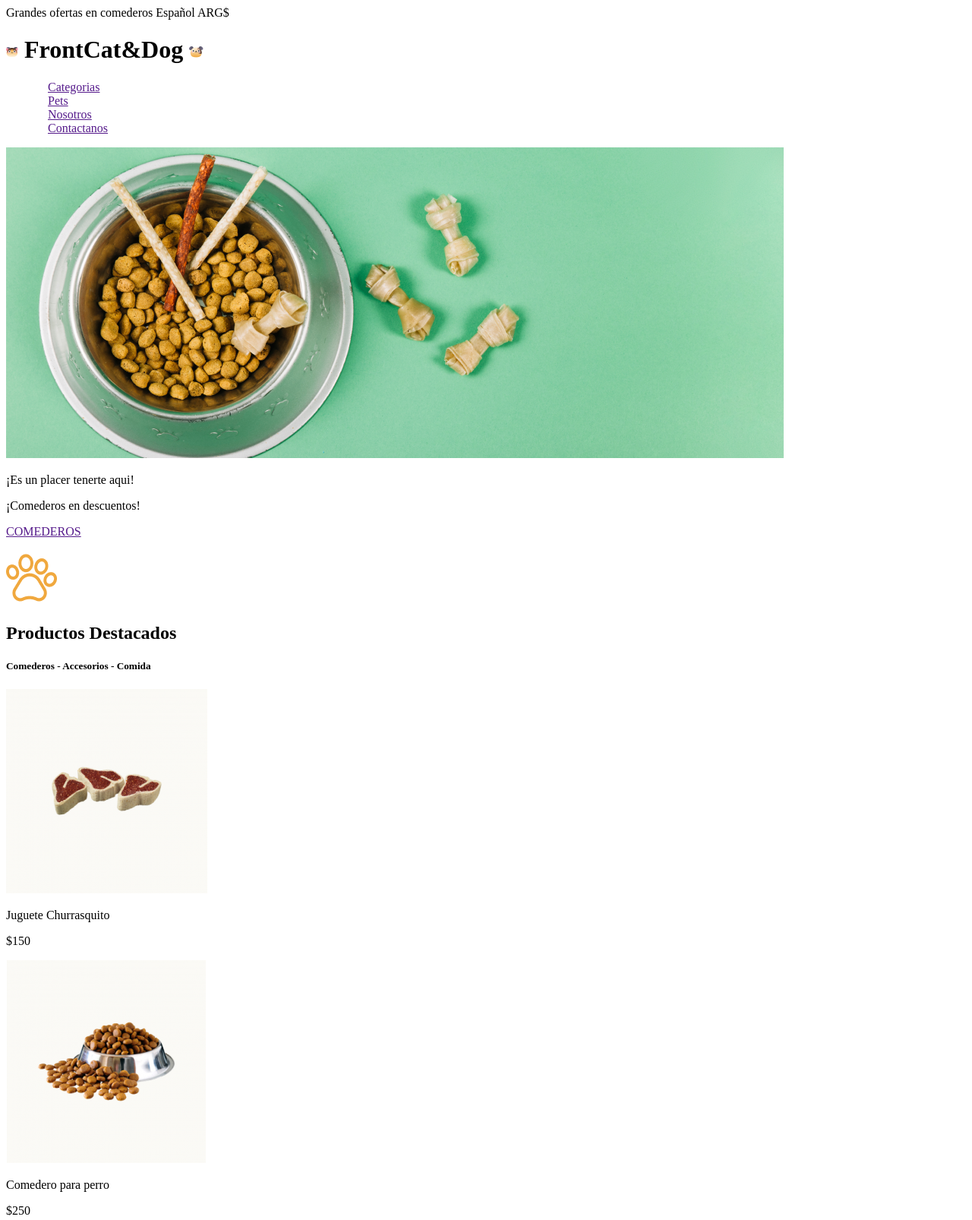
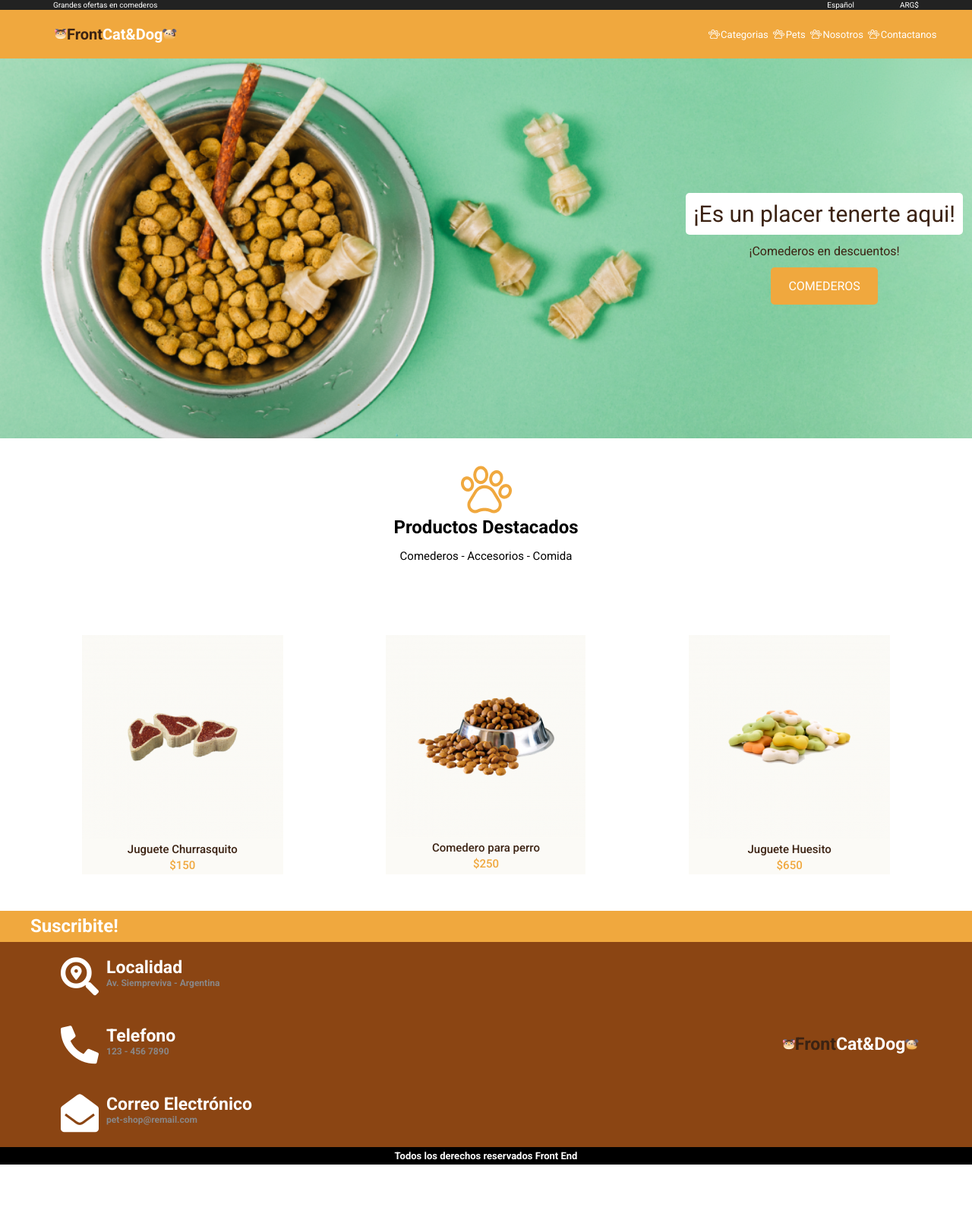
Before and after one commit to Viessel/PetShop, a plain HTML site: page index.html in a window 1280 px wide. Shown: the top 1606 px of the page at 76% size. After the commit the page ends 1533 px from the top, so only its background shows below. Drawn offline with Linux system fonts and the light colour scheme.

Commit message:
Se agregan fuentes y flexboxes

```diff
--- a/css/styles.css
+++ b/css/styles.css
@@ -0,0 +1,228 @@
+@import url('https://fonts.googleapis.com/css2?family=Roboto:wght@400;500;700&display=swap');
+
+
+* {
+    box-sizing: border-box;
+    margin: 0px;
+    padding: 0px;
+}
+
+body {
+    font-family: 'Roboto', sans-serif;
+    font-weight: 500;
+}
+
+a {
+    text-decoration: none;
+    color: white;
+}
+
+a:visited {
+    color: white;
+}
+
+/* Header*/
+
+header {
+    background-color: #F0A83E;
+}
+
+.top-bar {
+    background-color: #222222;
+}
+
+.top-bar div {
+    display: flex;
+    justify-content: space-between;
+    align-items: center;
+}
+
+.top-bar span, .top-bar div span {
+    color: white;
+    font-size: 10px;
+    font-weight: 400;
+    margin: 0.1em 3em;
+}
+
+.h-container {
+    max-width: 1200px;
+    margin: 0 auto;
+}
+
+.bar {
+    align-items: center;
+    display: flex;
+    flex-wrap: wrap;
+    justify-content: space-between;
+}
+
+.menu {
+    display: flex;
+}
+
+.menu div a {
+    font-size: 13px;
+    font-weight: 400;
+    padding: 0.5em 0.5em 0.5em 0.1em;
+}
+
+.button-container {
+    display: flex;
+    align-items: center;
+}
+.logo {
+    align-items: center;
+    display: flex;
+    margin-left: 2em;
+}
+
+.logo-primera {
+    color: #3C2313;
+}
+
+.logo-segunda {
+    color: #FFFFFF;
+}
+
+h1 {
+    font-size: 20px;
+    padding: 1em 0em;
+}
+
+/*Main*/
+
+.heroe {
+    background: url(../img/bowl-and-pet-daities-on-green-background\ 1.png) cyan no-repeat left/cover;
+    height: 500px;
+    display: flex;
+    flex-direction: column;
+    justify-content: center;
+    align-items: flex-end;
+
+}
+
+.texto-heroe {
+    text-align: center;
+    margin: 12px;
+}
+
+.texto-heroe h3{
+    border-radius: 5px;
+    background: white;
+     color: #3C2313;
+    font-size: 30px;
+    font-weight: 400;
+    padding: 10px;
+}
+
+.texto-heroe p {
+    color: #3C2313;
+    font-size: 16px;
+    font-weight: 400;
+    padding: 12px;
+}
+
+.texto-heroe a{
+    display: inline-block;
+    background: #F0A83E;
+    border-radius: 5px;
+    font-size: 16px;
+    font-weight: 400;
+    padding: 15px 23px;
+}
+
+.section-start {
+    display: flex;
+    flex-direction: column;
+    align-items: center;
+    padding: 2em;
+}
+
+.section-start h5 {
+    font-weight: 400;
+    font-size: 15px;
+    padding: 1em;
+}
+
+.card-container {
+    display: flex;
+    flex-wrap: wrap;
+    justify-content: space-around;
+}
+
+.card {
+    background-color: #FBFAF6;
+    margin: 3em 0em;
+}
+
+.product-name {
+    font-size: 15px;
+    font-weight: 500;
+    color: #3C2313;
+    text-align: center;
+}
+
+.precio {
+    font-size: 15px;
+    font-weight: 500;
+    color: #F0A83E;
+    text-align: center;
+    padding: 0.2em;
+}
+
+/*Footer*/
+
+footer {
+    background-color: saddlebrown;
+    color: white;
+    font-weight: 700;
+}
+.footer-top {
+    background: #F0A83E;
+    padding: 0.4em;
+}
+
+.footer-mid {
+    align-items: center;
+    display: flex;
+    flex-direction: row-reverse;
+    flex-wrap: wrap;
+    justify-content: space-between;
+
+}
+
+
+.footer-icon {
+    font-size: 50px;
+    margin: 20px 10px 20px 40px;
+}
+.contact-card article {
+    display: flex;
+}
+.contact-card h3 {
+    font-size: 23px;
+    margin-top: 20px;
+}
+
+.contact-card p {
+    color: #8A8787;
+    font-size: 12px;
+}
+
+.footer-logo {
+    display: flex;
+    align-items: center;
+    font-size: 23px;
+    margin: 30px;
+}
+
+.footer-logo img {
+    height: 14px;
+}
+
+.footer-bottom {
+    background: black;
+    font-size: 13px;
+    padding: 0.3em;
+    text-align: center;
+}
--- a/index.html
+++ b/index.html
@@ -1,71 +1,126 @@
 <!DOCTYPE html>
-<html lang="es">
+<html lang="es-AR">
 
 <head>
     <meta charset="UTF-8">
     <meta http-equiv="X-UA-Compatible" content="IE=edge">
     <meta name="viewport" content="width=device-width, initial-scale=1.0">
+
+    <link rel="stylesheet" href="https://cdnjs.cloudflare.com/ajax/libs/font-awesome/5.15.3/css/all.min.css">
+    <link rel="stylesheet" href="css/styles.css">
+
     <title>Petshop FrontCat&Dog</title>
 </head>
 
 <body>
     <header>
-        <div id="barraSuperior">
+        <div class="top-bar">
+            <div class="h-container">
                 <span>Grandes ofertas en comederos</span>
+                <div>
                     <span>Español</span>
                     <span>ARG$</span>
                 </div>
-        <div id="barraMenuPrincipal">
-            <h1>
+
+            </div>
+        </div>
+
+        <div class="h-container bar">
+            <div class="logo">
                 <img src="img/Cat.png" alt="Gato logo">
-                <span>FrontCat&Dog</span>
+                <h1><span class="logo-primera">Front</span><span class="logo-segunda">Cat&Dog</span></h1>
                 <img src="img/Dog.png" alt="Perro logo">
-            </h1>
+            </div>
 
-            <nav>
-                <ul type="none">
-                    <li><img src="/img/pawprint 3.png" alt="imagen menu"><a href="">Categorias</a></li>
-                    <li><img src="/img/pawprint 3.png" alt="imagen menu"><a href="">Pets</a></li>
-                    <li><img src="/img/pawprint 3.png" alt="imagen menu"><a href="">Nosotros</a></li>
-                    <li><img src="/img/pawprint 3.png" alt="imagen menu"><a href="">Contactanos</a></li>
-                </ul>
+            <nav class="menu">
+
+                <div class="button-container"><img src="img/pawprint 3.png" alt="imagen menu"><a href="">Categorias</a>
+                </div>
+                <div class="button-container"><img src="img/pawprint 3.png" alt="imagen menu"><a href="">Pets</a></div>
+                <div class="button-container"><img src="img/pawprint 3.png" alt="imagen menu"><a href="">Nosotros</a>
+                </div>
+                <div class="button-container"><img src="img/pawprint 3.png" alt="imagen menu"><a href="">Contactanos</a>
+                </div>
+
             </nav>
         </div>
     </header>
 
     <body>
-        <section id="banner">
-            <img src="img/bowl-and-pet-daities-on-green-background 1.png" alt="Patita">
-            <p>¡Es un placer tenerte aqui!</p>
+        <section class="heroe">
+            <div class="texto-heroe">
+                <h3>¡Es un placer tenerte aqui!</h3>
                 <p>¡Comederos en descuentos!</p>
-            <p><a href="">COMEDEROS</a></p>
+                <a href="">COMEDEROS</a>
+            </div>
         </section>
 
-        <section id="seccionProductos">
-            <div>
+        <div class="section-start">
             <img src="img/pawprint 1.png" alt="prodPatita">
             <h2>Productos Destacados</h2>
             <h5>Comederos - Accesorios - Comida</h5>
         </div>
-            <div>
+
+        <section class="card-container h-container">
+            <article class="card">
                 <img src="img/churrasquito.png" alt="prodChurrasco">
-                <p>Juguete Churrasquito</p>
-                <p>$150</p>
-            </div>
-            <div>
+                <p class="product-name">Juguete Churrasquito</p>
+                <p class="precio">$150</p>
+            </article>
+            <article class="card">
                 <img src="img/comedero.png" alt="prodComedero">
-                <p>Comedero para perro</p>
-                <p>$250</p>
-            </div>
-            <div>
+                <p class="product-name">Comedero para perro</p>
+                <p class="precio">$250</p>
+            </article>
+            <article class="card">
                 <img src="img/Huesito.png" alt="prodHueso">
-                <p>Juguete Huesito</p>
-                <p>$650</p>
-            </div>
+                <p class="product-name">Juguete Huesito</p>
+                <p class="precio">$650</p>
+            </article>
         </section>
     </body>
     <footer>
+        <div class="footer-top">
+            <div class="h-container">
+                <h2>Suscribite!</h2>
+            </div>
+
+        </div>
+        <div class="footer-mid h-container">
+            <div class="footer-logo">
+                <img src="img/Cat.png" alt="Gato logo">
+                <span class="logo-primera">Front</span><span class="logo-segunda">Cat&Dog</span>
+                <img src="img/Dog.png" alt="Perro logo">
+            </div>
+            <section class="contact-card">
+                <article>
+                    <i class="fas fa-search-location footer-icon"></i>
+                    <div>
+                        <h3>Localidad</h3>
+                        <p>Av. Siempreviva - Argentina</p>
+                    </div>
+                </article>
+                <article>
+                    <i class="fas fa-phone-alt footer-icon"></i>
+                    <div>
+                        <h3>Telefono</h3>
+                        <p>123 - 456 7890</p>
+                    </div>
+                </article>
+                <article>
+                    <i class="fas fa-envelope-open footer-icon"></i>
+                    <div>
+                        <h3>Correo Electrónico</h3>
+                        <p>pet-shop@remail.com</p>
+                    </div>
+                </article>
+            </section>
+        </div>
+
+
+        <div class="footer-bottom">
             <p>Todos los derechos reservados Front End</p>
+        </div>
     </footer>
 
 </body>
```
Lines whose indentation alone changed are shown as unchanged.
